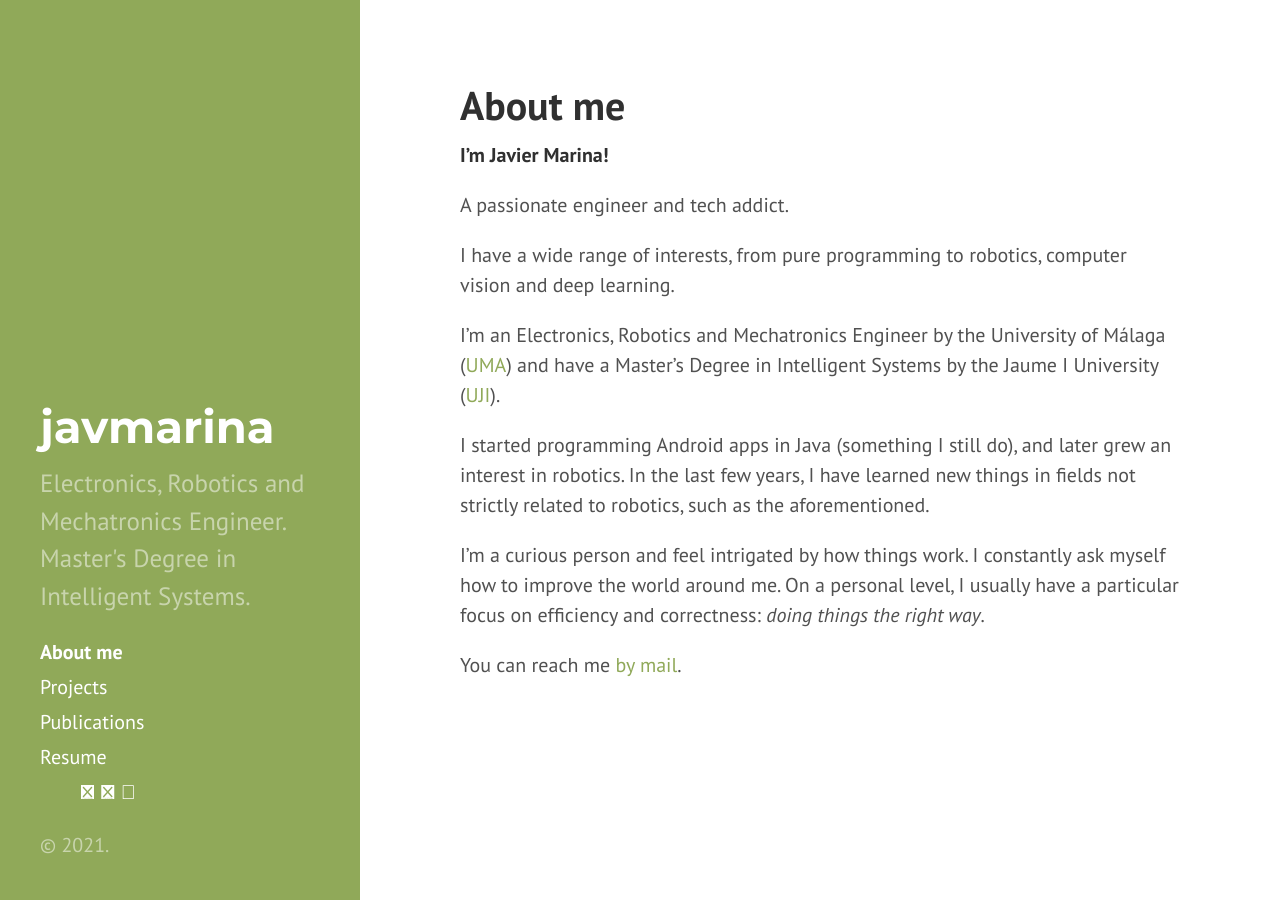
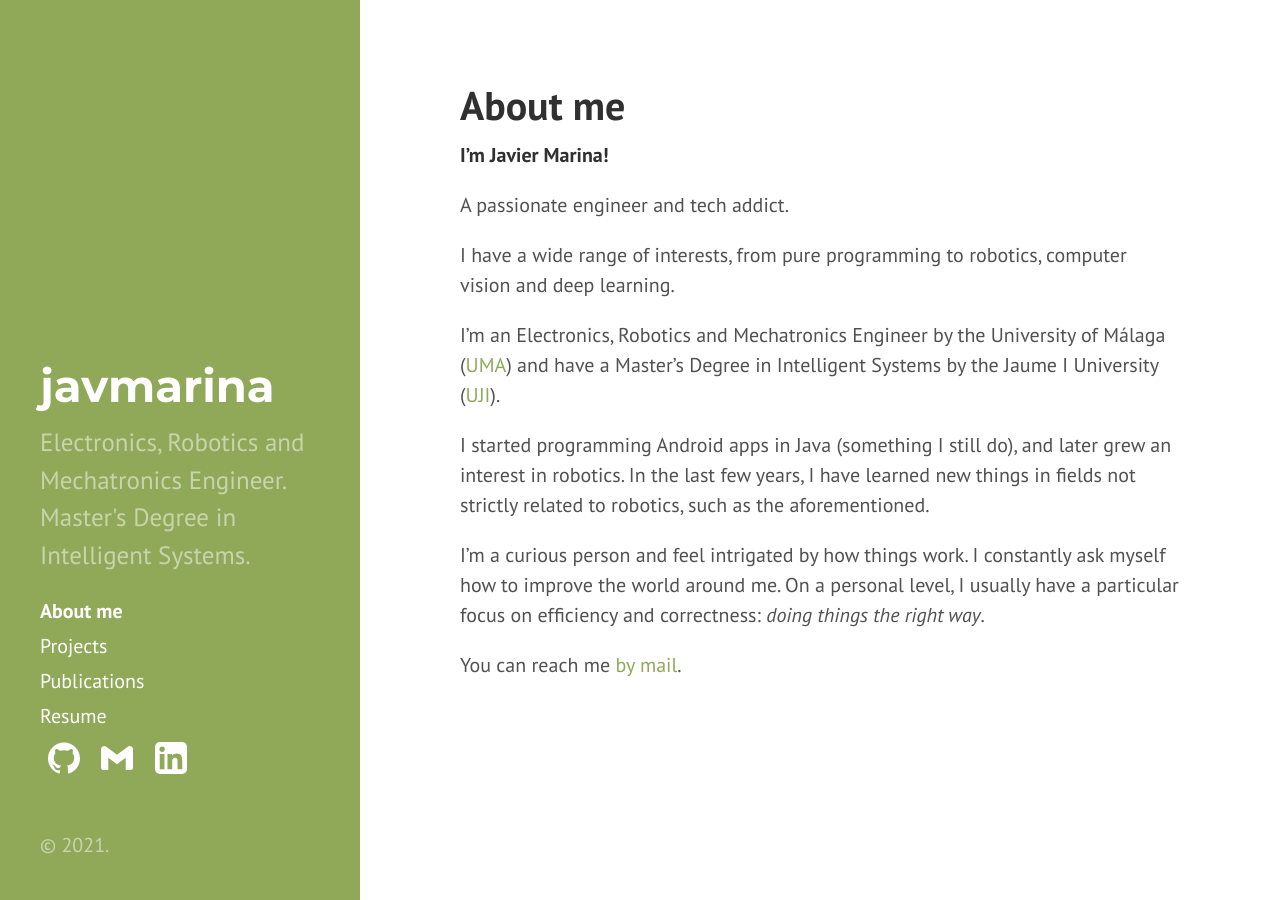
Before and after one commit to javmarina/javmarina.github.io, a Jekyll site: the page built from about.md, in a window 1280 px wide. Built offline with Jekyll 4.4.1, drawn with Linux system fonts in a browser that asks for light colours.

Commit message:
Include social icons

```diff
--- a/_includes/sidebar.html
+++ b/_includes/sidebar.html
@@ -28,23 +28,20 @@
       <!-- If I ever want to create a blog, uncomment line below and remove JS script in index.html -->
       <!--<a class="sidebar-nav-item{% if page.url == site.baseurl %} active{% endif %}" href="{{ site.baseurl }}">Projects</a>-->
 
-	  <ul id="social-media" class="sidebar-nav-item">
-		  <li style="display:inline;">
-			<a href="https://github.com/javmarina" rel="social-github" title="GitHub" target="_blank">
-			  <i class="icon-github"></i>
-			  <span class="screen-reader-text">&#xe802;</span>
+      <ul class="social-media">
+        <li>
+          <a href="https://github.com/javmarina" title="GitHub" target="_blank">
+            <img class="social-icon" src="/public/icons/github.svg" alt="GitHub">
           </a>
         </li>
-		  <li style="display:inline;">
-			<a href="mailto:javmarina@gmail.com" rel="social-mail" title="Mail" target="_blank">
-			  <i class="icon-mail"></i>
-			  <span class="screen-reader-text">&#xe800;</span>
+        <li>
+          <a href="mailto:javmarina@gmail.com" title="Mail" target="_blank">
+            <img class="social-icon" src="/public/icons/gmail.svg" alt="Gmail">
           </a>
         </li>
-		  <li style="display:inline;">
-			<a href="https://www.linkedin.com/in/javmarina/" rel="social-linkedin" title="LinkedIn" target="_blank">
-			  <i class="icon-linkedin"></i>
-			  <span class="screen-reader-text">&#xe801;</span>
+        <li>
+          <a href="https://www.linkedin.com/in/javmarina/" title="LinkedIn" target="_blank">
+            <img class="social-icon" src="/public/icons/linkedin.svg" alt="LinkedIn">
           </a>
         </li>
       </ul>
--- a/public/css/poole.css
+++ b/public/css/poole.css
@@ -145,6 +145,28 @@ abbr {
 abbr[title] {
   cursor: help;
   border-bottom: 1px dotted #e5e5e5;
+}
+
+/* Social icons */
+
+.social-icon {
+  width: 32px;
+  height: 32px;
+}
+
+ul.social-media {
+  list-style-type: none;
+  margin: 0;
+  padding: 0;
+  overflow: hidden;
+}
+
+.social-media li {
+  display: inline-block;
+  color: white;
+  text-align: center;
+  padding: 8px;
+  text-decoration: none;
 }
 
 /* Code */
```
Also changed, not shown: public/icons/github.svg (added), public/icons/gmail.svg (added), public/icons/linkedin.svg (added). Lines whose indentation alone changed are shown as unchanged.
